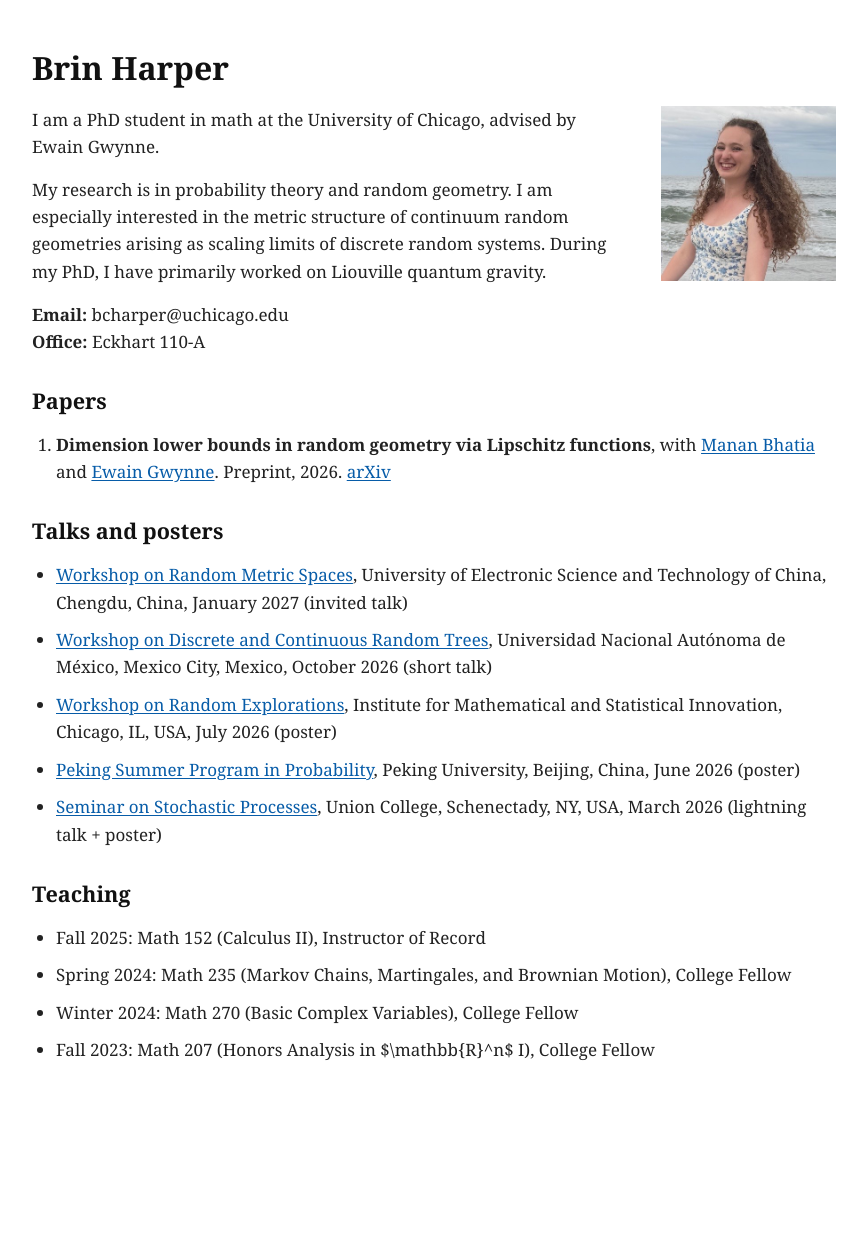
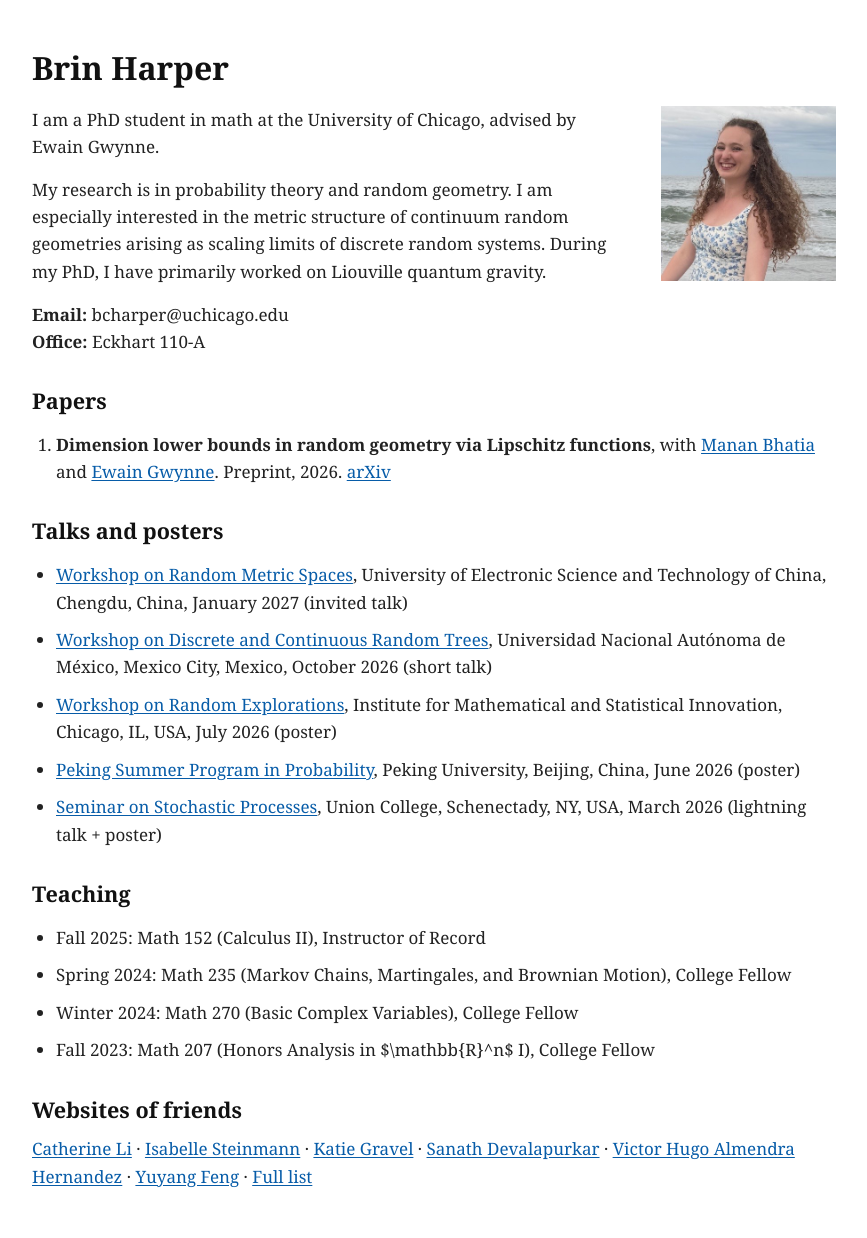
Before and after one commit to brinharper/brinharper.github.io, a Jekyll site: the page built from index.md, in a window 1280 px wide. Shown: the whole page, without its empty margins (206-1073 px from the left). Built offline with Jekyll 4.4.1, drawn with Linux system fonts in a browser that asks for light colours; a script that is not in the unit is left out; before the commit the page ends 1112 px from its top, so only the background shows below that.

Commit message:
add friends section

```diff
--- a/index.md
+++ b/index.md
@@ -36,3 +36,7 @@ My research is in probability theory and random geometry. I am especially intere
 - Spring 2024: Math 235 (Markov Chains, Martingales, and Brownian Motion), College Fellow
 - Winter 2024: Math 270 (Basic Complex Variables), College Fellow
 - Fall 2023: Math 207 (Honors Analysis in $\mathbb{R}^n$ I), College Fellow
+
+## Websites of friends
+
+[Catherine Li](https://catlimath.github.io/) · [Isabelle Steinmann](https://sites.google.com/view/isabellesteinmann/home) · [Katie Gravel](https://sites.google.com/view/katiegravel/home) · [Sanath Devalapurkar](https://sanathdevalapurkar.github.io/) · [Victor Hugo Almendra Hernandez](https://victoralmh.github.io/) · [Yuyang Feng](https://sites.google.com/view/yuyangfeng/home?authuser=0) · [Full list](https://mathematics.uchicago.edu/people/#graduate-students)
```
